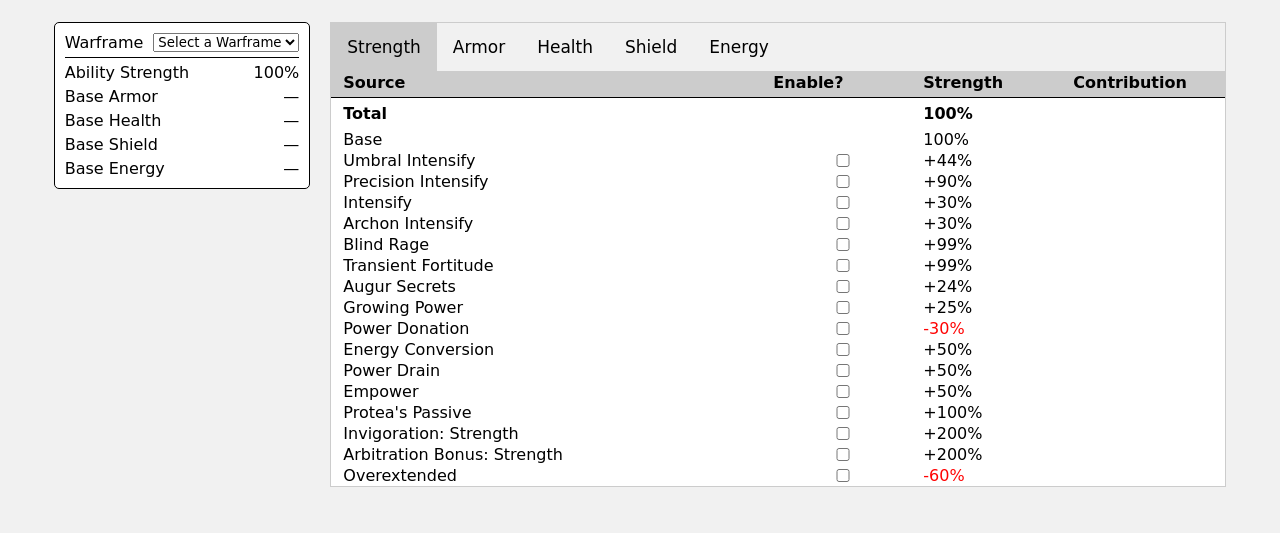
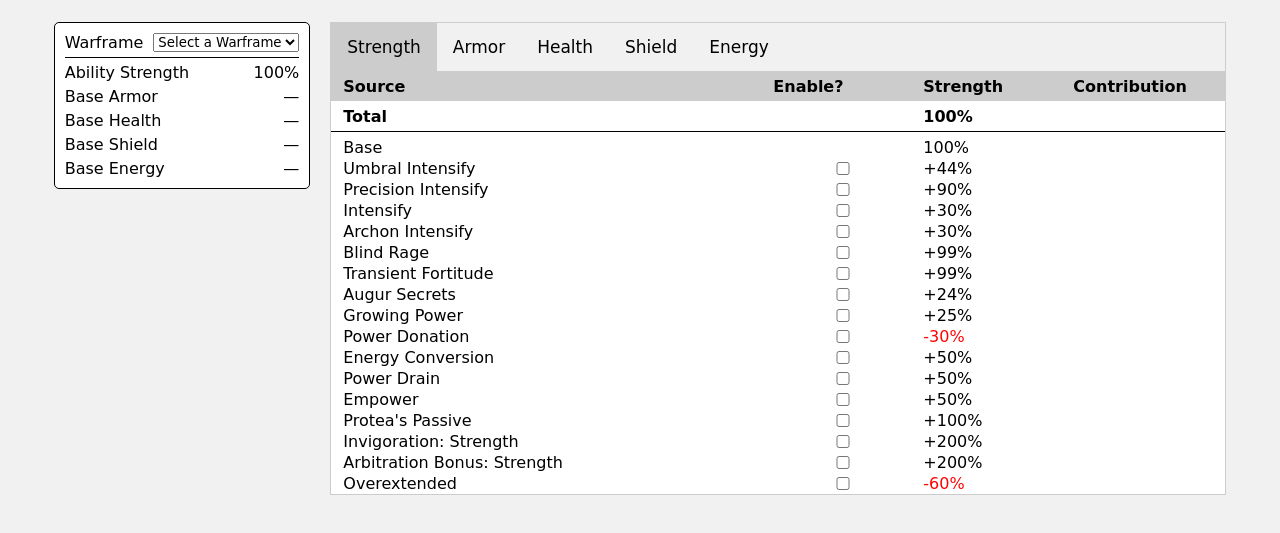
Before and after one commit to Savantford/warframe-tools, a plain HTML site: page index.html in a window 1280 px wide. Both pictures are taken after a click on the button "Strength". Shown: the part 51-584 px from the top of the page. Drawn offline with Linux system fonts and the light colour scheme; a web font is replaced by a local one.

Commit message:
CSS improvements

```diff
--- a/css/style.css
+++ b/css/style.css
@@ -74,11 +74,14 @@
 }
 
 .modifier-row.header {
-    border-bottom: 1px solid;
-    padding-bottom: 5px;
+    padding: 5px 12px;
     background: #ccc;
 }
 
+.modifier-row.total {
+    border-bottom: 1px solid;
+    padding-bottom: 5px;
+}
 
 .modifier-row > * {
     flex: 1;
```
